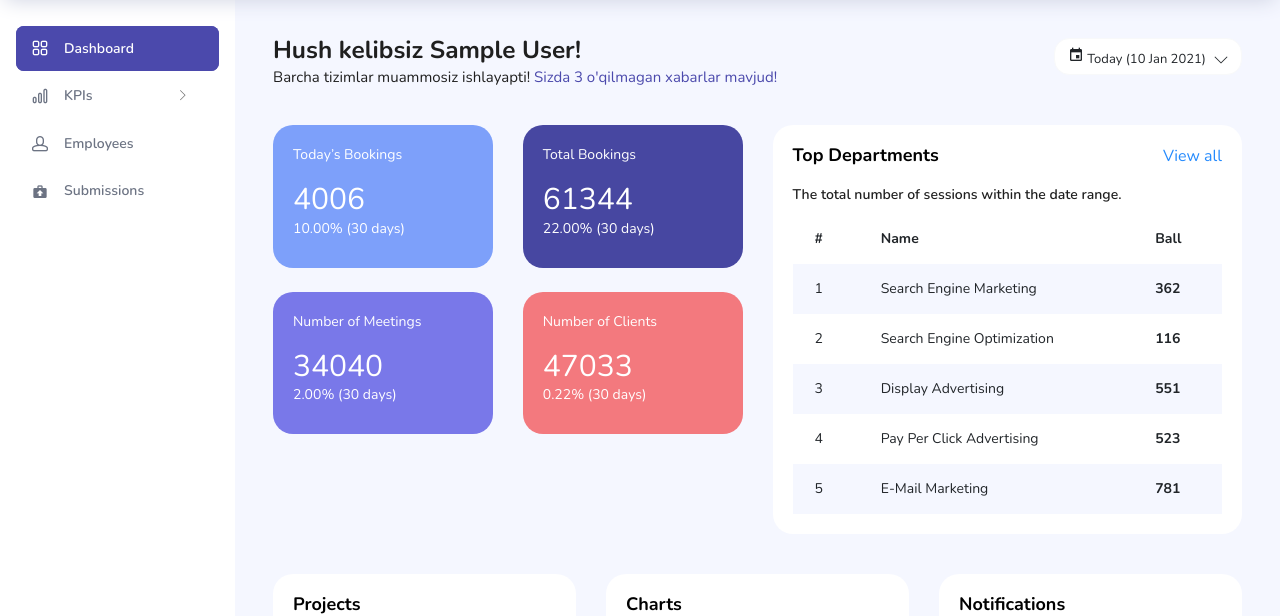
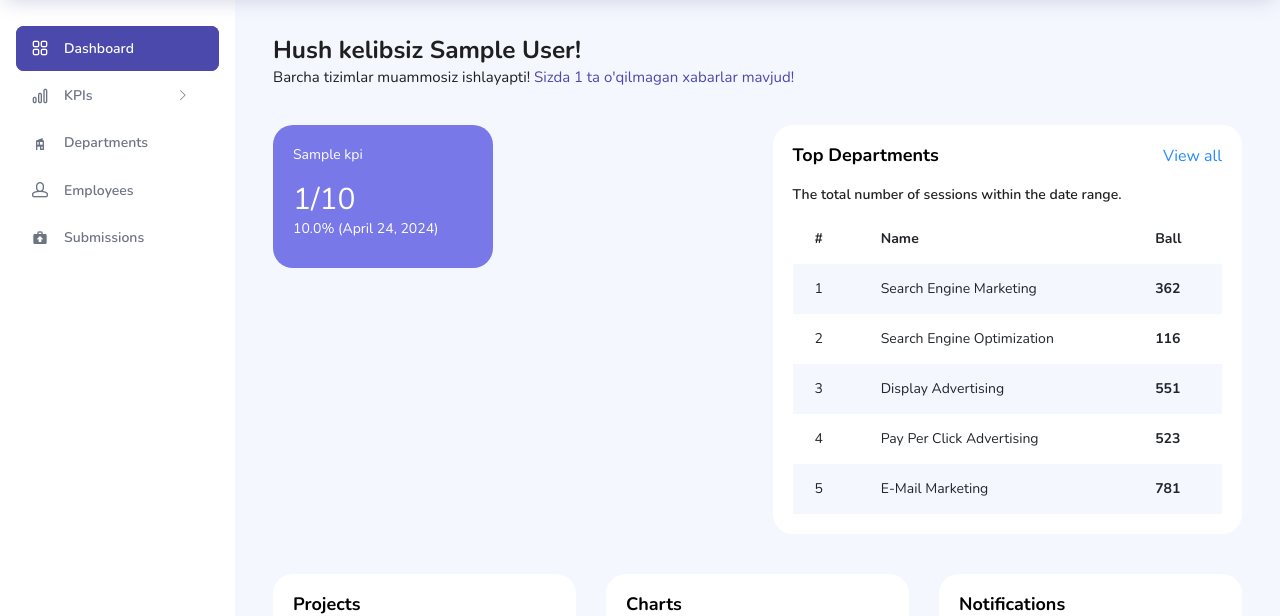
Before and after one commit to uzfin/kpi, a Django app: page /dashboard/ in a window 1280 px wide. Shown: the part 60-676 px from the top of the page. Run offline with Django 5.2, Linux system fonts and the light colour scheme; a user stored in the database is signed in; tables that the repository leaves empty hold one stand-in row (values such as "Sample post"); grey boxes marked "Sample" are stand-in pictures; style sheets or scripts are compiled from the project's sources; parts of the project's set-up code (start-up, migrations or seed data) failed here and were passed over; some libraries are stand-ins or nearby versions.

Commit message:
base html file

```diff
--- a/core/settings.py
+++ b/core/settings.py
@@ -51,7 +51,7 @@ MIDDLEWARE = [
     'django.middleware.security.SecurityMiddleware',
     'django.contrib.sessions.middleware.SessionMiddleware',
     'django.middleware.common.CommonMiddleware',
-    'django.middleware.csrf.CsrfViewMiddleware',
+    # 'django.middleware.csrf.CsrfViewMiddleware',
     'django.contrib.auth.middleware.AuthenticationMiddleware',
     'django.contrib.messages.middleware.MessageMiddleware',
     'django.middleware.clickjacking.XFrameOptionsMiddleware',
--- a/dashboard/admin.py
+++ b/dashboard/admin.py
@@ -4,6 +4,7 @@ from .models import (
     KPI,
     Metric,
     Submission,
+    Notefication,
 )
 
 
@@ -12,4 +13,5 @@ admin.site.register((
     KPI,
     Metric,
     Submission,
+    Notefication,
 ))
--- a/dashboard/models.py
+++ b/dashboard/models.py
@@ -56,3 +56,15 @@ class Result(models.Model):
     kpi = models.ForeignKey(KPI, on_delete=models.CASCADE)
     employee = models.ForeignKey(User, on_delete=models.CASCADE, related_name='results')
     total_ball = models.PositiveIntegerField()
+
+
+class Notefication(models.Model):
+    massage = models.TextField()
+    receiver = models.ForeignKey(User, on_delete=models.CASCADE, related_name='notefications')
+    sender = models.ForeignKey(User, on_delete=models.CASCADE, related_name='messages')
+    unread = models.BooleanField(default=True)
+    created_at = models.DateTimeField(auto_now_add=True)
+    updated_at = models.DateTimeField(auto_now=True)
+
+    def __str__(self):
+        return self.massage[:100]
--- a/dashboard/templates/dashboard/base.html
+++ b/dashboard/templates/dashboard/base.html
@@ -32,11 +32,14 @@
     </ul>
     <ul class="navbar-nav navbar-nav-right">
       <li class="nav-item dropdown">
-        <a class="nav-link count-indicator dropdown-toggle" id="notificationDropdown" href="#" data-toggle="dropdown">
+        {% comment %} <a class="nav-link count-indicator dropdown-toggle" id="notificationDropdown" href="#" data-toggle="dropdown"> {% endcomment %}
+        <a class="nav-link count-indicator dropdown-toggle" href="{% url "users:login" %}">
           <i class="icon-bell mx-0"></i>
+          {% if notefications %}
             <span class="count"></span>
+          {% endif %}
         </a>
-        <div class="dropdown-menu dropdown-menu-right navbar-dropdown preview-list" aria-labelledby="notificationDropdown">
+        {% comment %} <div class="dropdown-menu dropdown-menu-right navbar-dropdown preview-list" aria-labelledby="notificationDropdown">
           <p class="mb-0 font-weight-normal float-left dropdown-header">Notifications</p>
           <a class="dropdown-item preview-item">
             <div class="preview-thumbnail">
@@ -77,7 +80,7 @@
               </p>
             </div>
           </a>
-        </div>
+        </div> {% endcomment %}
       </li>
       <li class="nav-item nav-profile dropdown">
         <a class="nav-link dropdown-toggle" href="#" data-toggle="dropdown" id="profileDropdown">
@@ -136,6 +139,12 @@
       {% if user.role != root_user.EMPLOYEE %}
       <li class="nav-item">
         <a class="nav-link" href="#">
+          <i class="mdi mdi-home-modern menu-icon"></i>
+          <span class="menu-title">Departments</span>
+        </a>
+      </li>
+      <li class="nav-item">
+        <a class="nav-link" href="#">
           <i class="icon-head menu-icon"></i>
           <span class="menu-title">Employees</span>
         </a>
--- a/dashboard/templates/dashboard/main.html
+++ b/dashboard/templates/dashboard/main.html
@@ -7,9 +7,17 @@
     <div class="row">
       <div class="col-12 col-xl-8 mb-4 mb-xl-0">
         <h3 class="font-weight-bold">Hush kelibsiz {{ user.full_name }}!</h3>
-        <h6 class="font-weight-normal mb-0">Barcha tizimlar muammosiz ishlayapti!<span class="text-primary"> Sizda 3 o'qilmagan xabarlar mavjud!</span></h6>
+        <h6 class="font-weight-normal mb-0">Barcha tizimlar muammosiz ishlayapti!
+          <span class="text-primary">
+            {% if notefications %}
+              Sizda {{ notefications.count }} ta o'qilmagan xabarlar mavjud!
+            {% else %}
+              Sizda o'qilmagan xabarlar mavjud emas!
+            {% endif %}
+          </span>
+        </h6>
       </div>
-      <div class="col-12 col-xl-4">
+      {% comment %} <div class="col-12 col-xl-4">
        <div class="justify-content-end d-flex">
         <div class="dropdown flex-md-grow-1 flex-xl-grow-0">
           <button class="btn btn-sm btn-light bg-white dropdown-toggle" type="button" id="dropdownMenuDate2" data-toggle="dropdown" aria-haspopup="true" aria-expanded="true">
@@ -23,52 +31,39 @@
           </div>
         </div>
        </div>
-      </div>
+      </div> {% endcomment %}
     </div>
   </div>
 </div>
 <div class="row">
   <div class="col-md-6 grid-margin transparent">
+    {% for pair in pairs %}
       <div class="row">
+        {% for item in pair %}
           <div class="col-md-6 mb-4 stretch-card transparent">
+            {% if item.percent >= 86 %}
               <div class="card card-tale">
+            {% elif item.percent >= 70 %}
+              <div class="card card-dark-blue">
+            {% elif item.percent >= 10 %}
+              <div class="card card-light-blue">
+            {% else %}
+                <div class="card card-light-danger">
+            {% endif %}
               <div class="card-body">
-            <p class="mb-4">Today’s Bookings</p>
-            <p class="fs-30 mb-2">4006</p>
-            <p>10.00% (30 days)</p>
+                {% if item.name|length > 72 %}
+                  <p class="mb-4">{{ item.name|slice:"0:69" }}...</p>
+                {% else %}
+                  <p class="mb-4">{{ item.name }}</p>
+                {% endif %}
+                <p class="fs-30 mb-2">{{ item.ball }}/{{ item.total }}</p>
+                <p>{{ item.percent }}% ({{ item.date }})</p>
               </div>
             </div>
           </div>
-      <div class="col-md-6 mb-4 stretch-card transparent">
-        <div class="card card-dark-blue">
-          <div class="card-body">
-            <p class="mb-4">Total Bookings</p>
-            <p class="fs-30 mb-2">61344</p>
-            <p>22.00% (30 days)</p>
+        {% endfor %}
       </div>
-        </div>
-      </div>
-    </div>
-    <div class="row">
-      <div class="col-md-6 mb-4 mb-lg-0 stretch-card transparent">
-        <div class="card card-light-blue">
-          <div class="card-body">
-            <p class="mb-4">Number of Meetings</p>
-            <p class="fs-30 mb-2">34040</p>
-            <p>2.00% (30 days)</p>
-          </div>
-        </div>
-      </div>
-      <div class="col-md-6 stretch-card transparent">
-        <div class="card card-light-danger">
-          <div class="card-body">
-            <p class="mb-4">Number of Clients</p>
-            <p class="fs-30 mb-2">47033</p>
-            <p>0.22% (30 days)</p>
-          </div>
-        </div>
-      </div>
-    </div>
+    {% endfor %}
   </div>
   <div class="col-md-6 grid-margin stretch-card">
     <div class="card">
--- a/dashboard/views.py
+++ b/dashboard/views.py
@@ -1,8 +1,10 @@
+from datetime import date
+
 from django.shortcuts import render, redirect
 from django.contrib.auth.mixins import LoginRequiredMixin
 from django.views import View
 from django.http import HttpRequest, HttpResponse
-from .models import KPI
+from .models import KPI, Notefication
 
 from users.models import User
 
@@ -11,20 +13,61 @@ class DashboardView(LoginRequiredMixin, View):
 
     def get(self, request: HttpRequest) -> HttpResponse:
         user: User = request.user
+        kpis = KPI.objects.all()
+
+        today = date.today()
+
+        pairs = []
+        for i in range(0, len(kpis), 2):
+            if i + 1 < len(kpis):
+                data1 = {
+                    "id": kpis[i].id,
+                    "name": kpis[i].name,
+                    "total": kpis[i].total_ball,
+                    "ball": 0,
+                    "date": today
+                }
+                for submission in user.submissions.filter(metric__kpi=kpis[i]):
+                    data1['ball'] += submission.ball
+
+                data1['percent'] = round(data1['ball'] / data1['total'], 2) * 100
+
+                data2 = {
+                    "id": kpis[i + 1].id,
+                    "name": kpis[i + 1].name,
+                    "total": kpis[i + 1].total_ball,
+                    "ball": 0,
+                    "date": today
+                }
+                for submission in user.submissions.filter(metric__kpi=kpis[i + 1]):
+                    data2['ball'] += submission.ball
+
+                data2['percent'] = round(data2['ball'] / data2['total'], 2) * 100
+
+                pairs.append((data1,data2))
+            else:
+                data = {
+                    "id": kpis[i].id,
+                    "name": kpis[i].name,
+                    "total": kpis[i].total_ball,
+                    "ball": 0,
+                    "date": today
+                }
+                for submission in user.submissions.filter(metric__kpi=kpis[i]):
+                    data['ball'] += submission.ball
+
+                data['percent'] = round(data['ball'] / data['total'], 2) * 100
+
+                pairs.append((data,))
 
         ctx = {
             "user": user,
             "root_user": User,
-            "kpis": KPI.objects.all(),
+            "kpis": kpis,
+            "pairs": pairs,
+            "notefications": user.notefications.filter(unread=True).all()
         }
 
         return render(request, 'dashboard/main.html', ctx)
 
-        # pairs = []
-        # for i in range(0, len(kpis), 2):
-        #     if i + 1 < len(kpis):
-        #         pairs.append((kpis[i], kpis[i + 1]))
-        #     else:
-        #         pairs.append((kpis[i],))
-
         # return render(request, "dashboard/ceo.html", {"user": request.user, "kpis": pairs})
```
Also changed, not shown: dashboard/migrations/0002_notefication.py (added), dashboard/migrations/0003_notefication_unread.py (added), dashboard/migrations/0004_alter_notefication_unread.py (added), users/migrations/0002_alter_user_profile_picture.py (added). Lines whose indentation alone changed are shown as unchanged.
